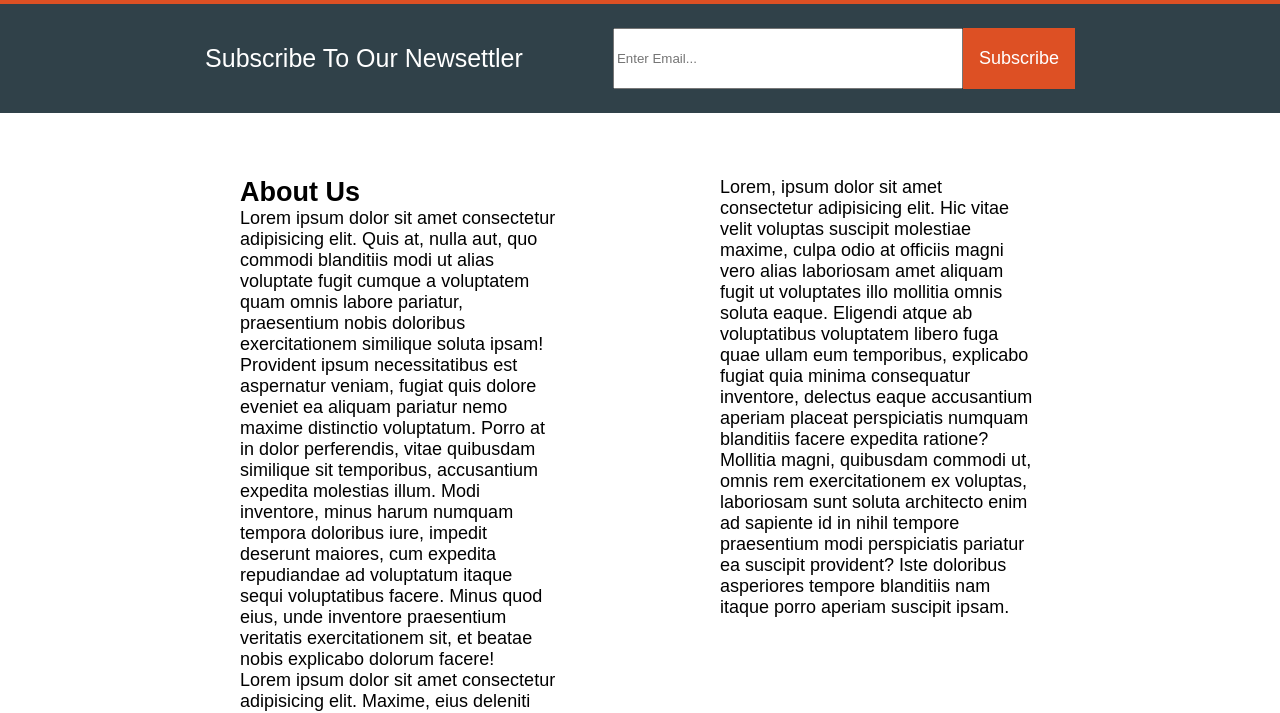
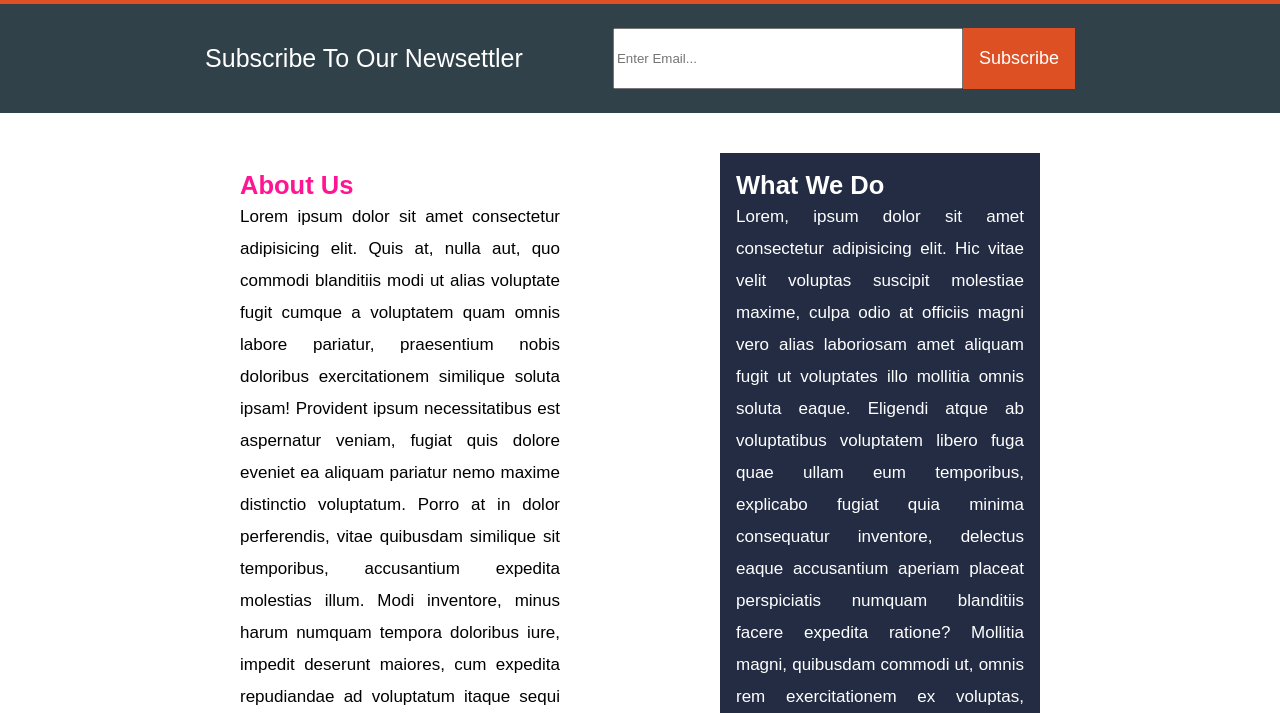
Before and after one commit to babytayo/aircraftSite, a plain HTML site: page about.html in a window 1280 px wide. Shown: the part 104-817 px from the top of the page. Drawn offline with Linux system fonts and the light colour scheme.

Commit message:
about us page done

```diff
--- a/about.html
+++ b/about.html
@@ -37,7 +37,7 @@
     </div>
     <div class="aboutUs">
       <div class="aboutChildren">
-        <h2>About Us</h2>
+        <h2 class="aboutheading">About Us</h2>
         <p>
           Lorem ipsum dolor sit amet consectetur adipisicing elit. Quis at,
           nulla aut, quo commodi blanditiis modi ut alias voluptate fugit cumque
@@ -52,7 +52,7 @@
           praesentium veritatis exercitationem sit, et beatae nobis explicabo
           dolorum facere!
         </p>
-        <p>
+        <p class="separateBG">
           Lorem ipsum dolor sit amet consectetur adipisicing elit. Maxime, eius
           deleniti ipsum harum facilis eaque minima? Impedit possimus iure rem
           ratione aut quibusdam, voluptas, quos eos inventore sit est eius et,
@@ -67,7 +67,8 @@
           inventore aspernatur fuga?
         </p>
       </div>
-      <div class="aboutChildren">
+      <div class="aboutChildren separateBG aboutChildren11">
+        <h2>What We Do</h2>
         <p>
           Lorem, ipsum dolor sit amet consectetur adipisicing elit. Hic vitae
           velit voluptas suscipit molestiae maxime, culpa odio at officiis magni
--- a/scss/_about.scss
+++ b/scss/_about.scss
@@ -1,13 +1,58 @@
 .aboutUs {
   width: 100%;
-  height: 90vh;
-  padding: 2rem 10rem;
-  margin: 2rem 0;
+  // height: 90vh;
+  padding: 0.5rem 1.5rem;
+  // margin: 2rem 0;
 
   display: flex;
+  flex-direction: column;
   .aboutChildren {
-    width: 50%;
-    padding: 0 5rem;
-    font-size: 18px;
+    width: 100%;
+    padding: 1rem 0;
+    font-size: 15px;
+    text-align: justify;
+    line-height: 1.5rem;
+    // color: ;
+    .aboutheading {
+      color: deeppink;
+    }
+  }
+
+  .separateBG {
+    background-color: #232c43;
+    color: #fff;
+    padding: 1rem;
   }
 }
+
+//Desktop Responsive
+@media (min-width: 577px) {
+  .aboutUs {
+    width: 100%;
+    padding: 0.5rem 15rem;
+    margin: 2rem 0;
+    display: flex;
+    flex-direction: row;
+    justify-content: space-between;
+
+    .aboutChildren {
+      width: 40%;
+      padding: 1rem 0;
+      font-size: 17px;
+      text-align: justify;
+      line-height: 2rem;
+      .aboutheading {
+        color: deeppink;
+      }
+    }
+
+    .separateBG {
+      background-color: #232c43;
+      color: #fff;
+      padding: 1rem;
+    }
+    .aboutChildren11 {
+      height: fit-content;
+    }
+  }
+}
```
Also changed, not shown: css/main.css, 1 other file.
